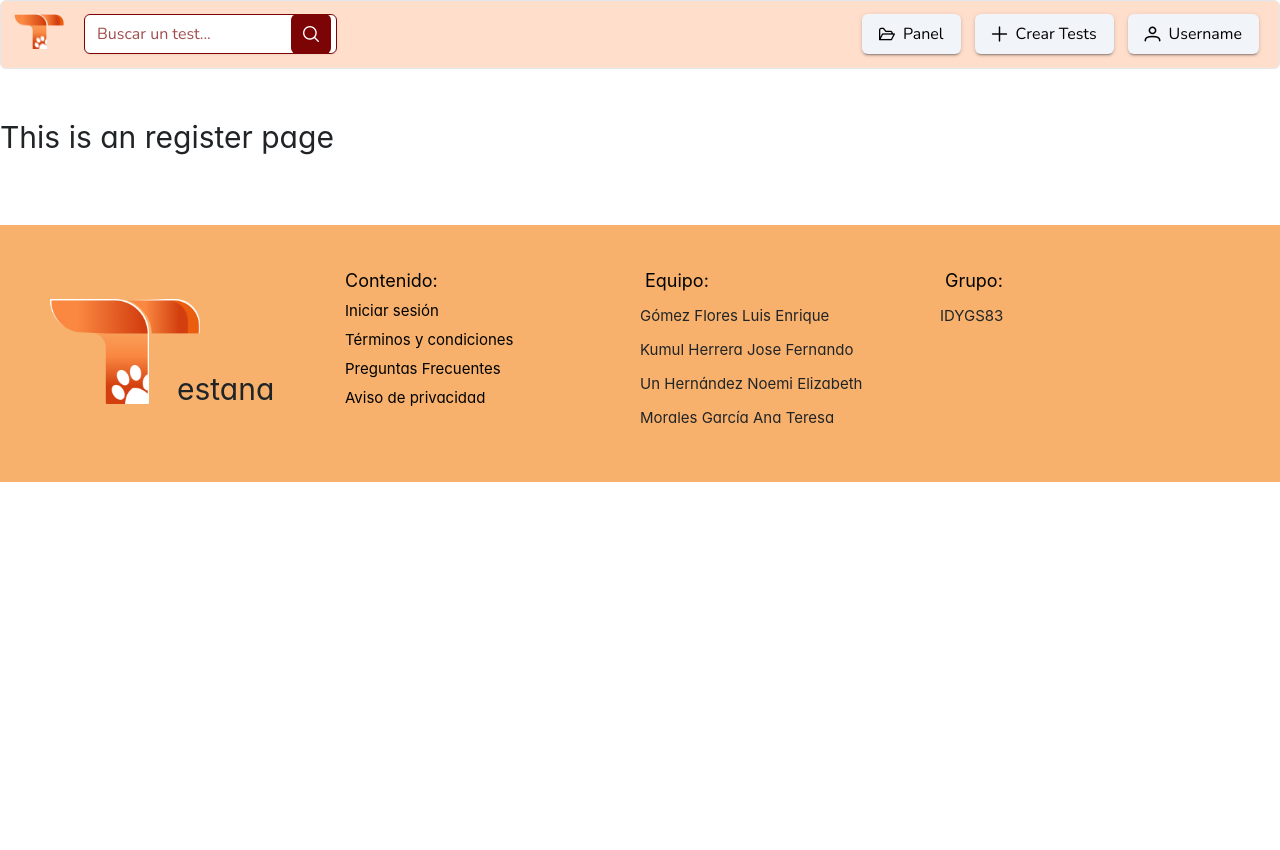
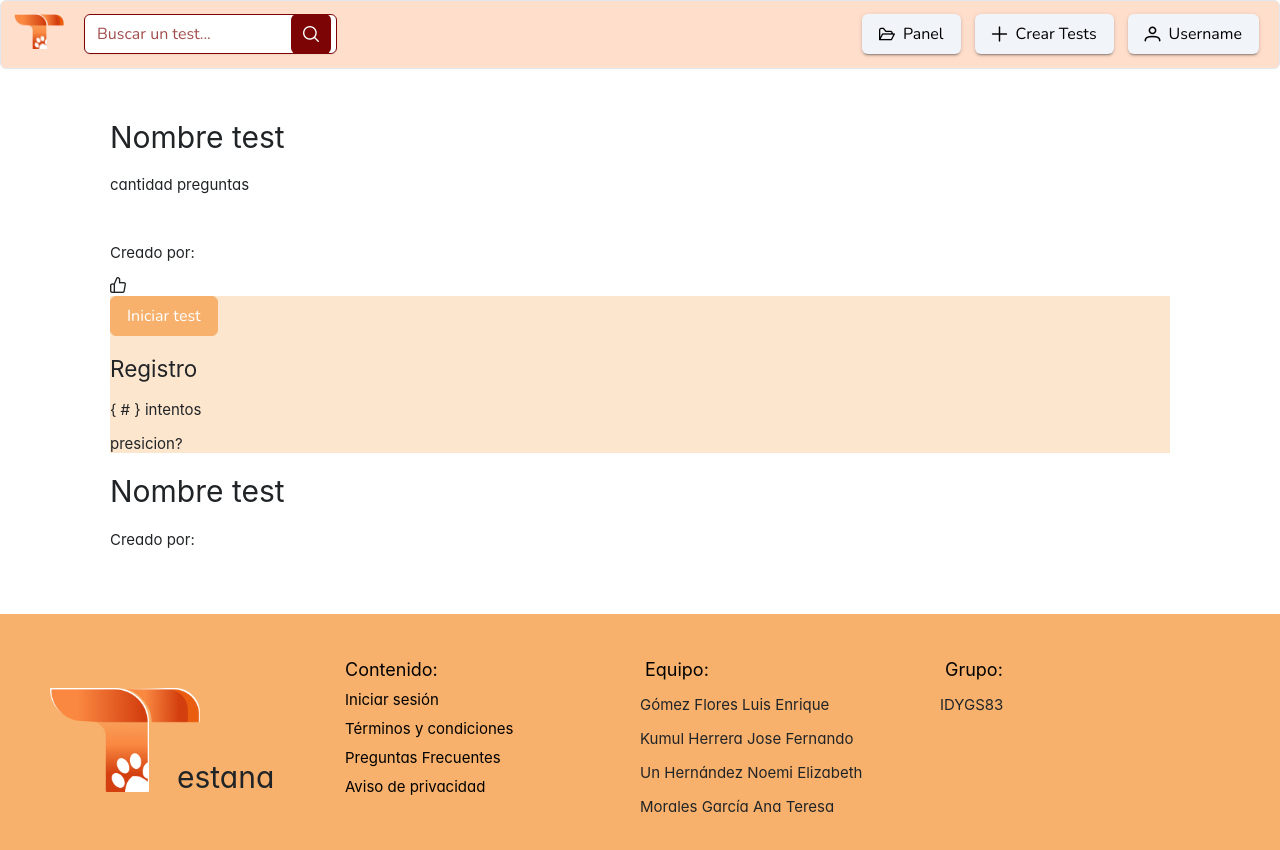
Before and after one commit to FernandoKumul/testana, a Vue app: page /test/1 in a window 1280 px wide. Shown: the top 850 px of the page. Before the commit the page ends 800 px from the top, so only its background shows below. Built offline with nearby package versions, Linux system fonts and the light colour scheme.

Commit message:
initial steps in test view

```diff
--- a/src/views/AnswerTestView.vue
+++ b/src/views/AnswerTestView.vue
@@ -6,6 +6,7 @@
 
 <script lang="ts" setup>
 
+
 </script>
 
   <style scoped>
--- a/src/views/MyTestsView.vue
+++ b/src/views/MyTestsView.vue
@@ -1,5 +1,5 @@
 <template>
-    <div class="about">
+    <div class="all">
       <h1>This is an Mi tests page</h1>
     </div>
 </template>
@@ -9,4 +9,10 @@
 </script>
 
 <style scoped>
+
+.all{
+  margin: 0px 110px;
+
+}
+
 </style>
--- a/src/views/TestView.vue
+++ b/src/views/TestView.vue
@@ -1,12 +1,61 @@
 <template>
-    <div class="about">
-      <h1>This is an register page</h1>
+  <div class="all">
+
+    <div class="part-1">
+
+      <div class="img-container">
+        <h1>Nombre test</h1>
+        <p>cantidad preguntas</p>
+        <img src="" alt="">
+
+        <div class="likes">
+          <p>Creado por:</p>
+          <InputIcon class="pi pi-thumbs-up" ></InputIcon>
+        </div>
+      </div>
+
+      <div class="button-container">
+        <Button label="Iniciar test"></Button>
+        <h2>Registro</h2>
+        <p>{ # } intentos</p>
+        <p>presicion?</p>
+      </div>
     </div>
-  </template>
+
+    <div class="img-container">
+      <h1>Nombre test</h1>
+      <p>Creado por:</p>
+    </div>
+
+    <div class="description">
+
+    </div>
+
+
+  </div>
+</template>
 
 <script lang="ts" setup>
+import Button from 'primevue/button';
+import InputIcon from 'primevue/inputicon';
+import 'primeicons/primeicons.css'
+
 
 </script>
 
-  <style scoped>
-  </style>
+<style scoped>
+
+.all{
+margin: 0px 110px;
+}
+
+.description{
+  background-color: #f7b26c54;
+
+}
+
+.button-container{
+  background-color: #f7b26c54;
+
+}
+</style>
```
